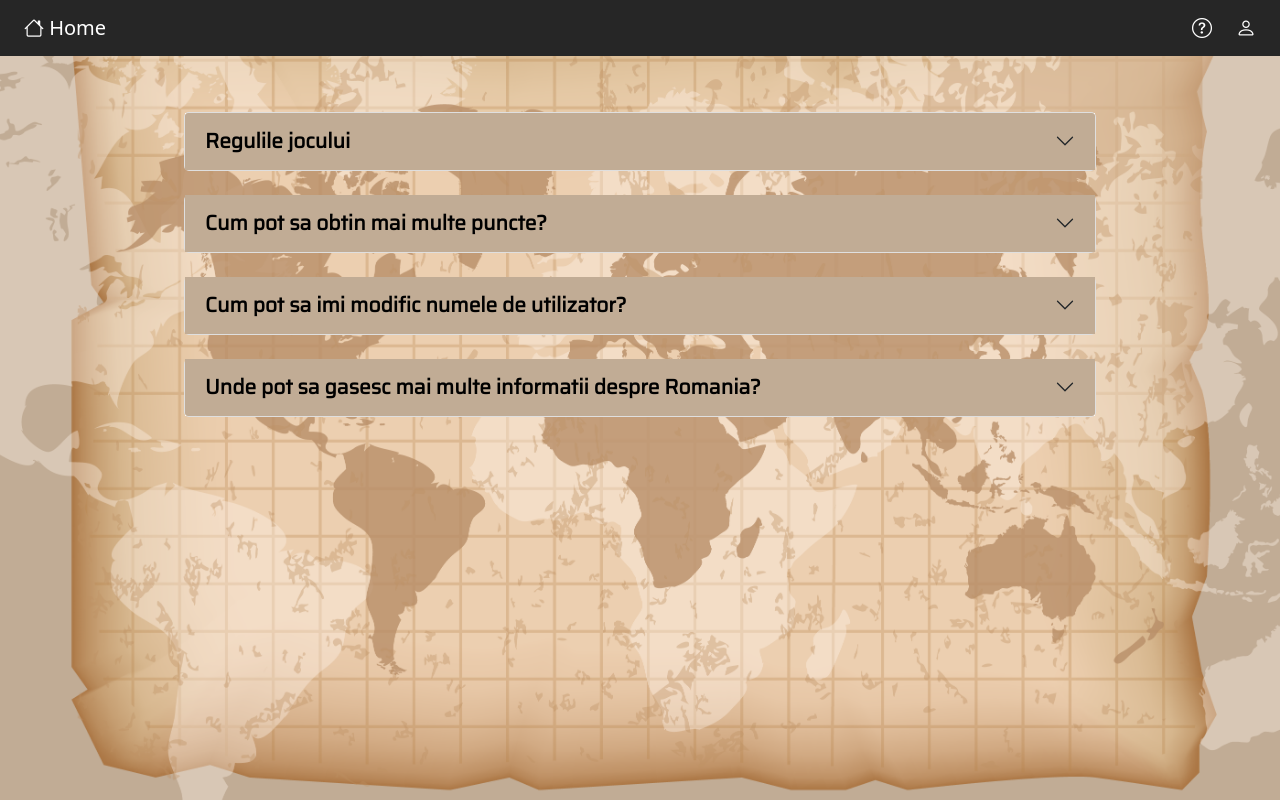
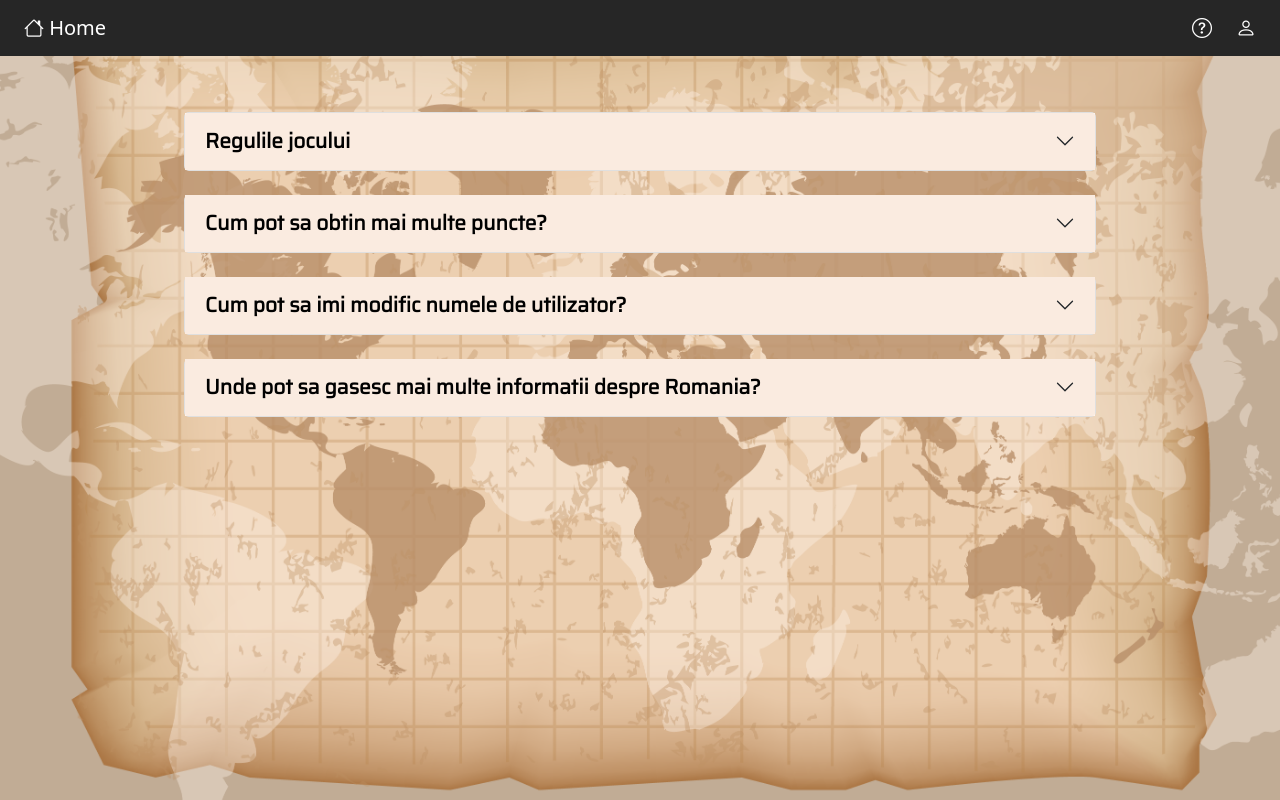
Before and after one commit to Teona09/geografii-fe, an Angular app: page /help in a window 1280 px wide. Built offline with nearby package versions, Linux system fonts and the light colour scheme.

Commit message:
changed title color.

```diff
--- a/src/app/modules/application/help/help.component.css
+++ b/src/app/modules/application/help/help.component.css
@@ -28,15 +28,16 @@
   background-color: white;
 }
 
-.collapsed{
+.accordion-header {
   color:black;
-  background-color: var(--khaki);
+  background-color: var(--isabeline);
 }
 
-.accordion-button {
+.accordion-button{
   font-size: 1.30rem;
   font-weight: bold;
-  border:none;
+  color:black;
+  background-color: var(--linen);
 }
 
 .accordion-body{
```
Also changed, not shown: src/app/modules/application/help/help.component.html (+9 -2 lines).
